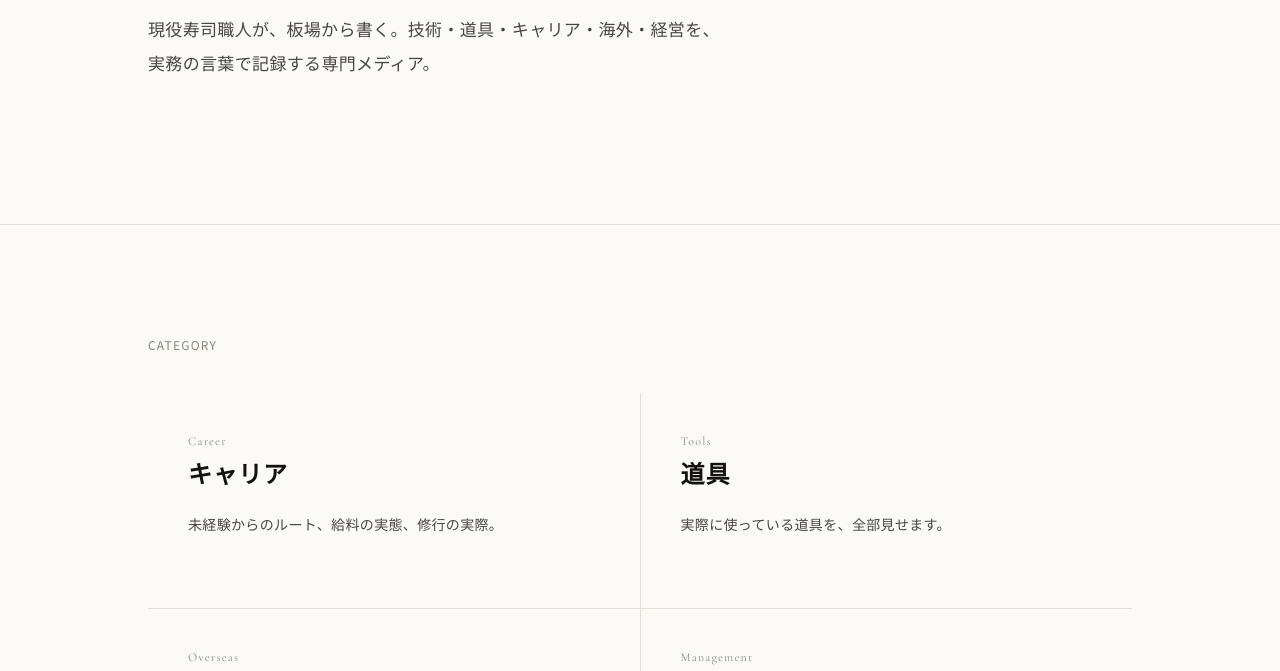
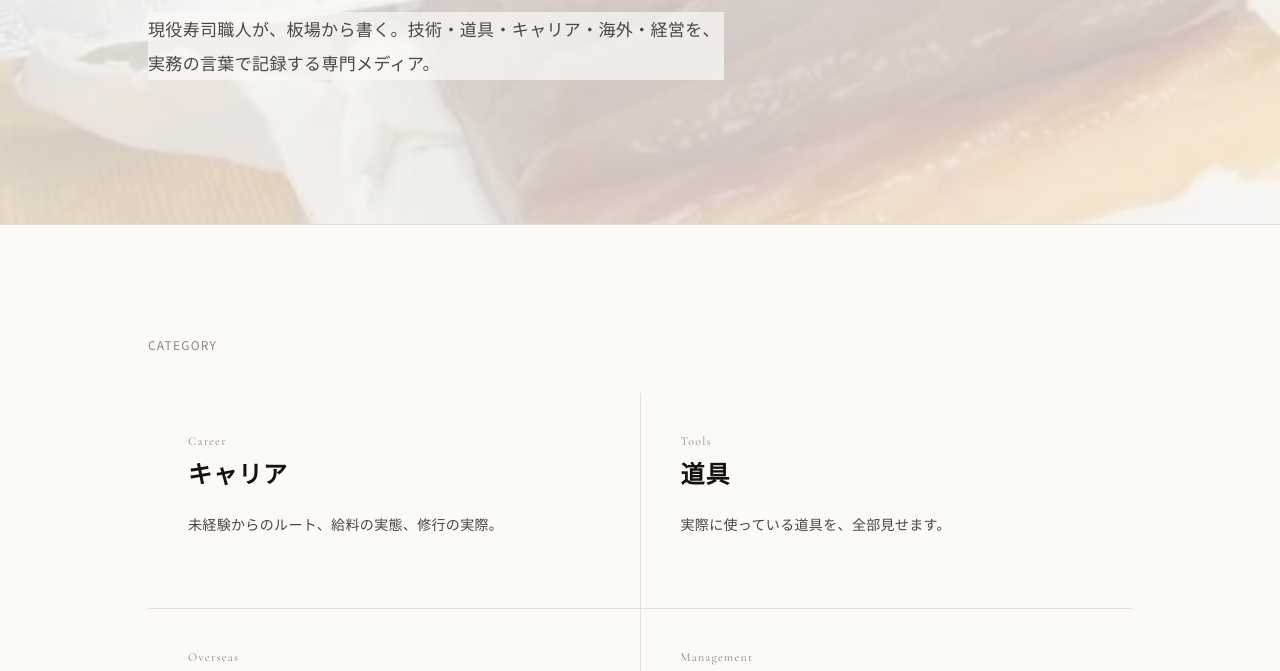
Before and after one commit to kaimengqiaoben-jpg/sushi-navi, an Astro site: page / in a window 1280 px wide. Shown: the part 429-1100 px from the top of the page. Built offline with nearby package versions, Linux system fonts and the light colour scheme; Astro itself is replaced by a stand-in of ours.

Commit message:
ホームページのヒーローを実写画像に差し替え(画像ゼロを解消)
SITE_DESIGN.md ⑩で最大の課題として挙げられていた「画像ゼロ」に対応。
実写映像(マグロの仕込み)から切り出したフレームを背景に、テキストは
そのまま前面に配置。AI生成は使わず、実際の作業を撮った素材のみ使用。

より高画質な写真が撮れ次第、public/images/photos/home-hero.jpgを
差し替えれば自動で反映される。

Co-Authored-By: Claude Sonnet 5 <noreply@anthropic.com>

```diff
--- a/src/pages/index.astro
+++ b/src/pages/index.astro
@@ -32,16 +32,21 @@ const websiteJsonLd = {
     <script type="application/ld+json" set:html={JSON.stringify(websiteJsonLd)} />
   </Fragment>
   <!--
-    TODO(カイムさん): ヒーロー画像を撮影して差し替えてください（手元・板場・包丁など）。
-    SITE_DESIGN.md ⑩「写真について」参照。画像がないうちは文字だけの構成にしています。
+    ヒーロー画像: 実写映像(マグロの仕込み)から切り出した実写フレーム。
+    より画質の良い写真が撮れたら public/images/photos/home-hero.jpg を差し替えてください。
   -->
-  <section class="border-b border-line">
-    <div class="mx-auto max-w-5xl px-5 py-24 md:py-36">
+  <section class="border-b border-line relative overflow-hidden">
+    <img
+      src="/images/photos/home-hero.jpg"
+      alt="板場でマグロを仕込む様子"
+      class="absolute inset-0 w-full h-full object-cover opacity-25"
+    />
+    <div class="relative mx-auto max-w-5xl px-5 py-24 md:py-36">
       <p class="font-display italic text-gold text-sm tracking-widest mb-6">SUSHIDO</p>
       <h1 class="font-serif text-4xl md:text-6xl leading-[1.3] text-ink max-w-3xl">
         板場からしか<br />書けないことを書く。
       </h1>
-      <p class="mt-8 text-ink-70 max-w-xl leading-loose">
+      <p class="mt-8 text-ink-70 max-w-xl leading-loose bg-paper/70 inline-block">
         {description}
       </p>
     </div>
```
Also changed, not shown: public/images/photos/home-hero.jpg (added).
